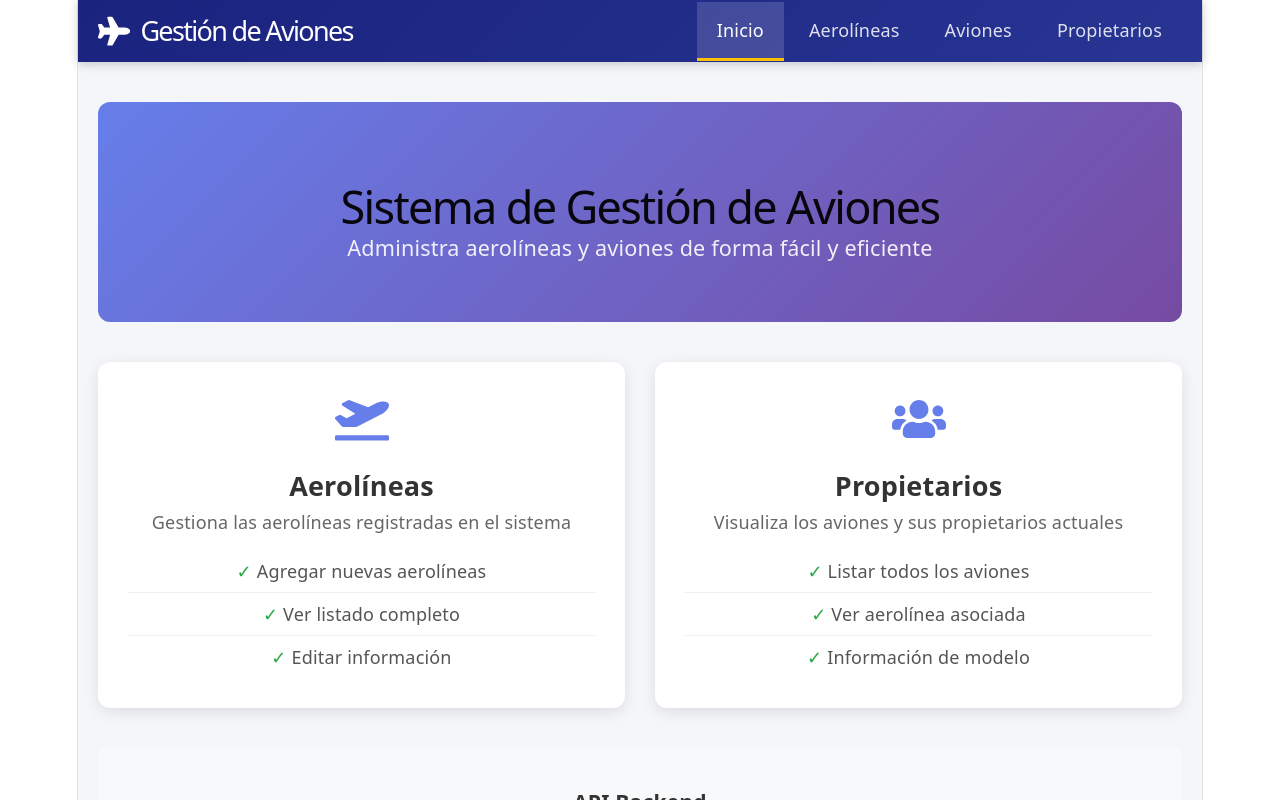
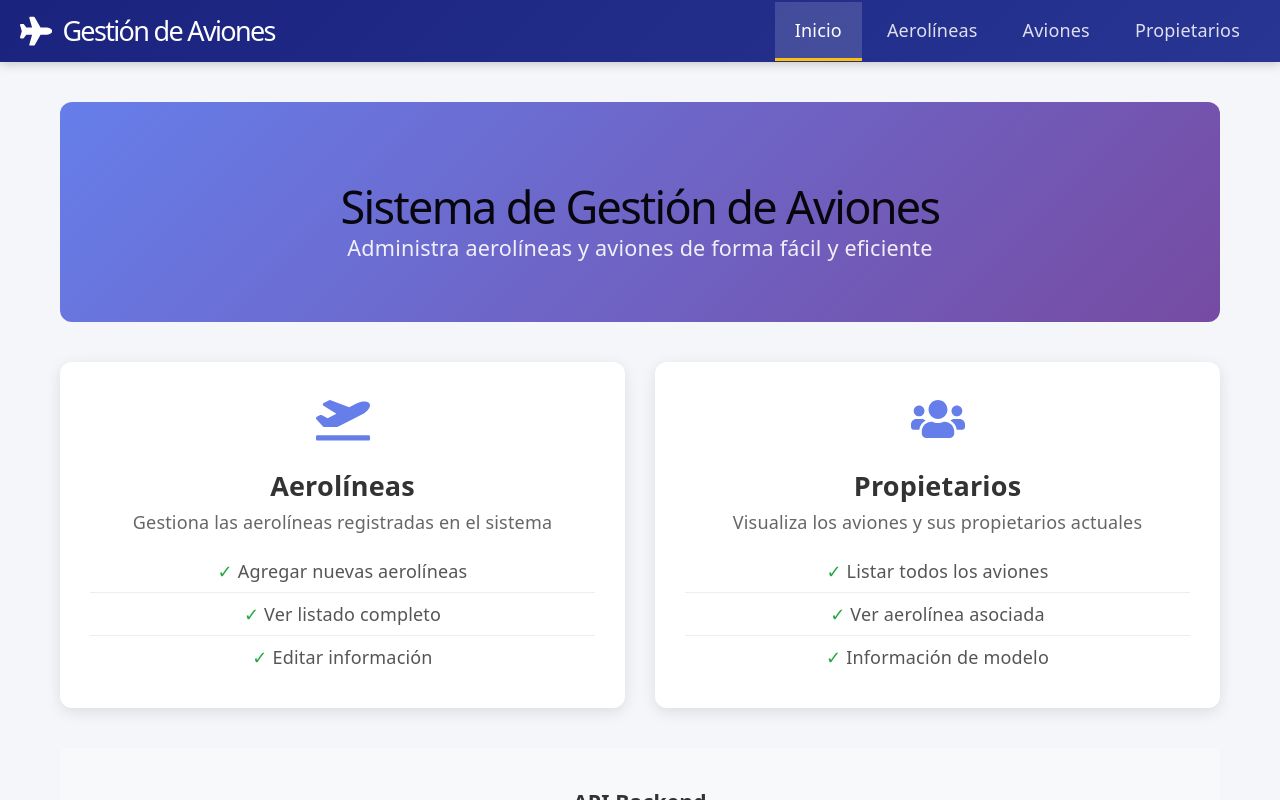
Before and after one commit to aurorabogantes/Frontend-TAP, a React (Vite) app in the folder frontend-tap/: page / in a window 1280 px wide. Shown: the top 800 px of the page. Built offline with nearby package versions, Linux system fonts and the light colour scheme.

Commit message:
fix: adjust root layout to remoce side margins in main view

```diff
--- a/frontend-tap/src/index.css
+++ b/frontend-tap/src/index.css
@@ -51,15 +51,15 @@
 }
 
 #root {
-  width: 1126px;
-  max-width: 100%;
-  margin: 0 auto;
+  width: 100%;
+  max-width: none;
+  margin: 0;
   text-align: center;
-  border-inline: 1px solid var(--border);
   min-height: 100svh;
   display: flex;
   flex-direction: column;
   box-sizing: border-box;
+  border-inline: none;
 }
 
 body {
```
